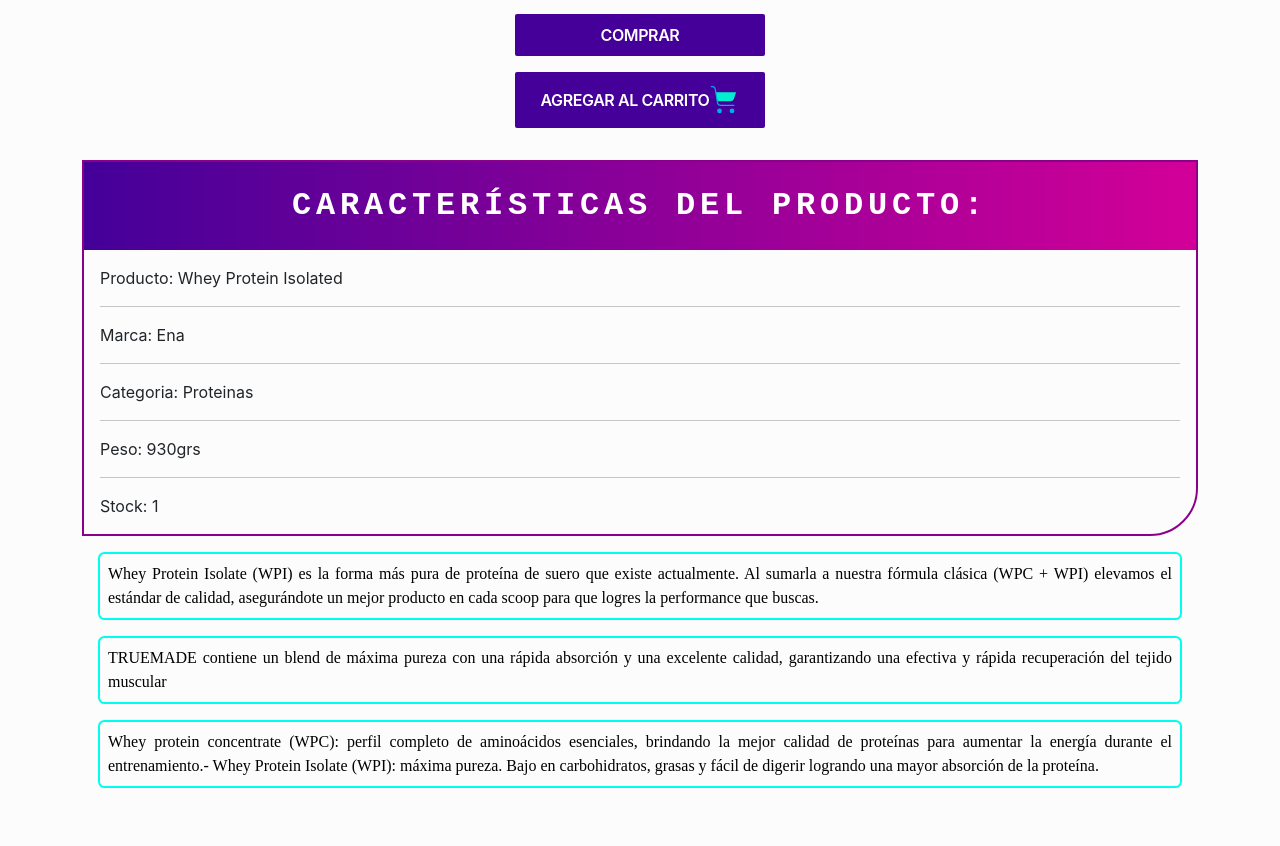
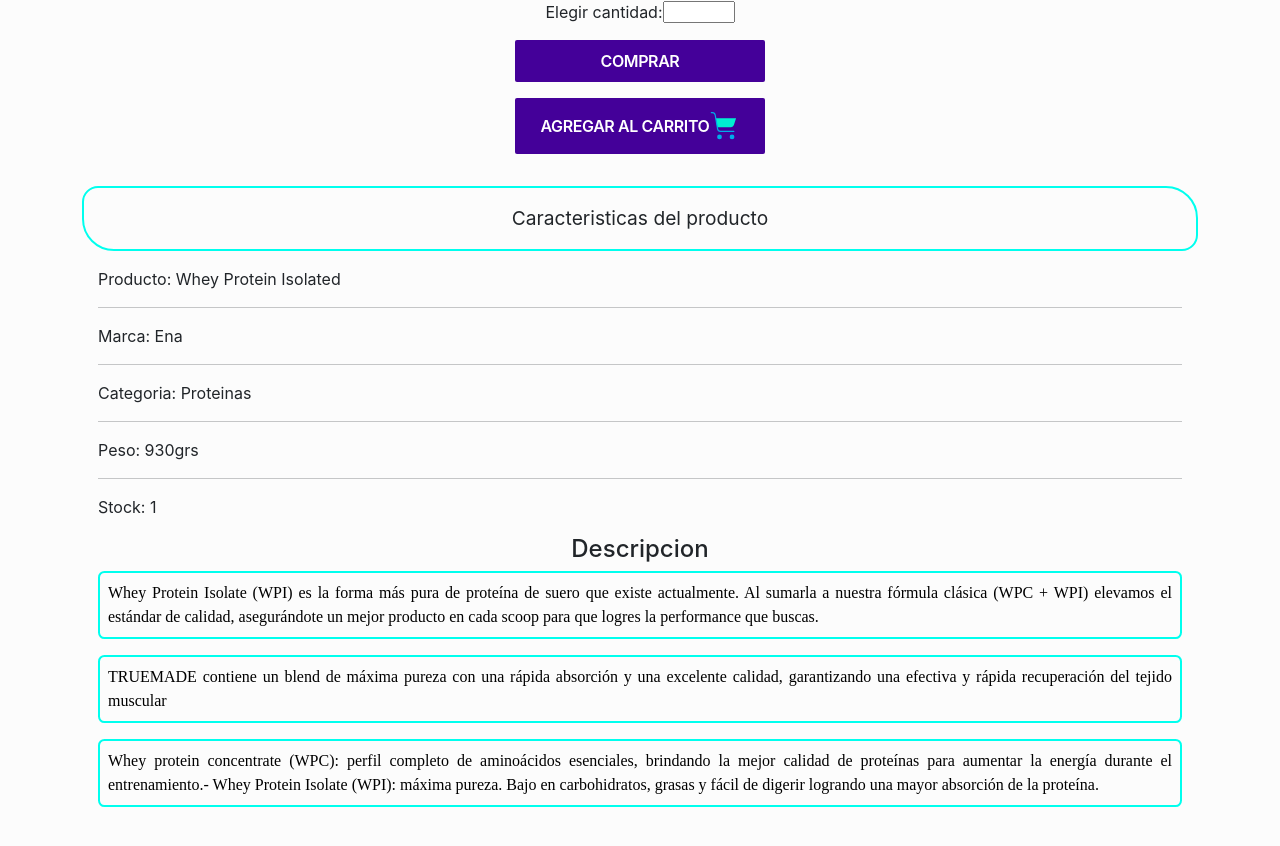
Before and after one commit to MaximoArielAranibe/primerdesafioreact-aranibe, a React (Create React App) app: page /item/1 in a window 1280 px wide. Shown: the part 472-1318 px from the top of the page. Built offline with nearby package versions, Linux system fonts and the light colour scheme; a web font is replaced by a local one.

Commit message:
cambios 3/12

```diff
--- a/src/App.jsx
+++ b/src/App.jsx
@@ -11,8 +11,7 @@
 import Marcas from "./Components/Marcas/Marcas";
 
 function App() {
-  useEffect(() => {
-  },[]);
+  useEffect(() => {}, []);
   return (
     <div className="App">
       <BrowserRouter>
@@ -48,7 +47,7 @@
           <Route
             exact
             path="/marcas/:brand"
-            element={<Marcas/>}
+            element={<Marcas />}
             errorElement={<ErrorPage />}
           />
 
--- a/src/Components/ItemDetail/ItemDetail.jsx
+++ b/src/Components/ItemDetail/ItemDetail.jsx
@@ -14,14 +14,13 @@
 
   const [quantity, setQuantity] = useState(0);
 
-
   return (
     <main className="container">
       <section className="product-image_container">
-        <h3 className="name">
+        <h1 className="name">
           {productos.name}
           <Link to={toCapital(productos.brand)} />
-        </h3>
+        </h1>
         <div className="image-buttons">
           <img
             className="product-image"
@@ -48,7 +47,9 @@
       </section>
       <section className="product-detail">
         <article className="product-attributes">
-          <Text className="text" texto="Características del producto:" />
+          <div className="product-attributes_title">
+            Caracteristicas del producto
+          </div>
           <div className="product-info">
             <p>Producto: {productos.name}</p>
             <hr />
@@ -65,6 +66,7 @@
           </div>
         </article>
         <article className="description-text">
+          <h4>Descripcion</h4>
           <DescriptionViewer jsonData={productos} />
         </article>
       </section>
--- a/src/Components/ItemDetail/index.css
+++ b/src/Components/ItemDetail/index.css
@@ -39,7 +39,7 @@
   font-size: x-large;
 }
 
-.quantity-container{
+.quantity-container {
   margin-top: 0.5rem;
 }
 
@@ -49,12 +49,14 @@
   margin-top: 1rem;
 }
 
-.product-attributes {
-  border: 2px solid darkmagenta;
-  border-radius: 0 0 3rem 0;
+.product-attributes_title {
+  font-size: larger;
+  padding: 1rem;
+  border: #00ffee 2px solid;
+  border-radius: 1rem 2rem 1rem 2rem;
 }
 
-.product-info{
+.product-info {
   text-transform: capitalize;
   text-align: left;
   margin: 1rem;
--- a/src/Components/Marcas/Marcas.jsx
+++ b/src/Components/Marcas/Marcas.jsx
@@ -1,27 +1,31 @@
-import React from 'react'
-import { pedirProductos } from '../helpers/pedirProductos'
-import { useEffect } from 'react'
-import { useParams } from 'react-router-dom'
-import { useState } from 'react'
-import ItemList from '../ItemList/ItemList'
+import React from "react";
+import { pedirProductos } from "../helpers/pedirProductos";
+import { useEffect } from "react";
+import { useParams } from "react-router-dom";
+import { useState } from "react";
+import ItemList from "../ItemList/ItemList";
+import { Text } from "../Text/Text.jsx";
+import { toCapital } from "../helpers/toCapital";
 
 const Marcas = () => {
   const [productos, setProductos] = useState([]);
   const brand = useParams().brand;
   useEffect(() => {
-        pedirProductos()
-          .then((res) => {
+    pedirProductos().then((res) => {
       if (brand) {
-              setProductos(res.filter((prod => prod.brand === brand)));
-              window.scrollTo(0,0)
+        setProductos(res.filter((prod) => prod.brand === brand));
+        window.scrollTo(0, 0);
       } else {
         setProductos(res);
-            };
+      }
     });
   }, [brand]);
   return (
-        <ItemList productos={productos}/>
+    <>
+      <Text texto={`Marca: ${toCapital(brand)}`} />
+      <ItemList productos={productos} />
+    </>
   );
 };
 
-export default Marcas
+export default Marcas;
```
Lines whose indentation alone changed are shown as unchanged.
